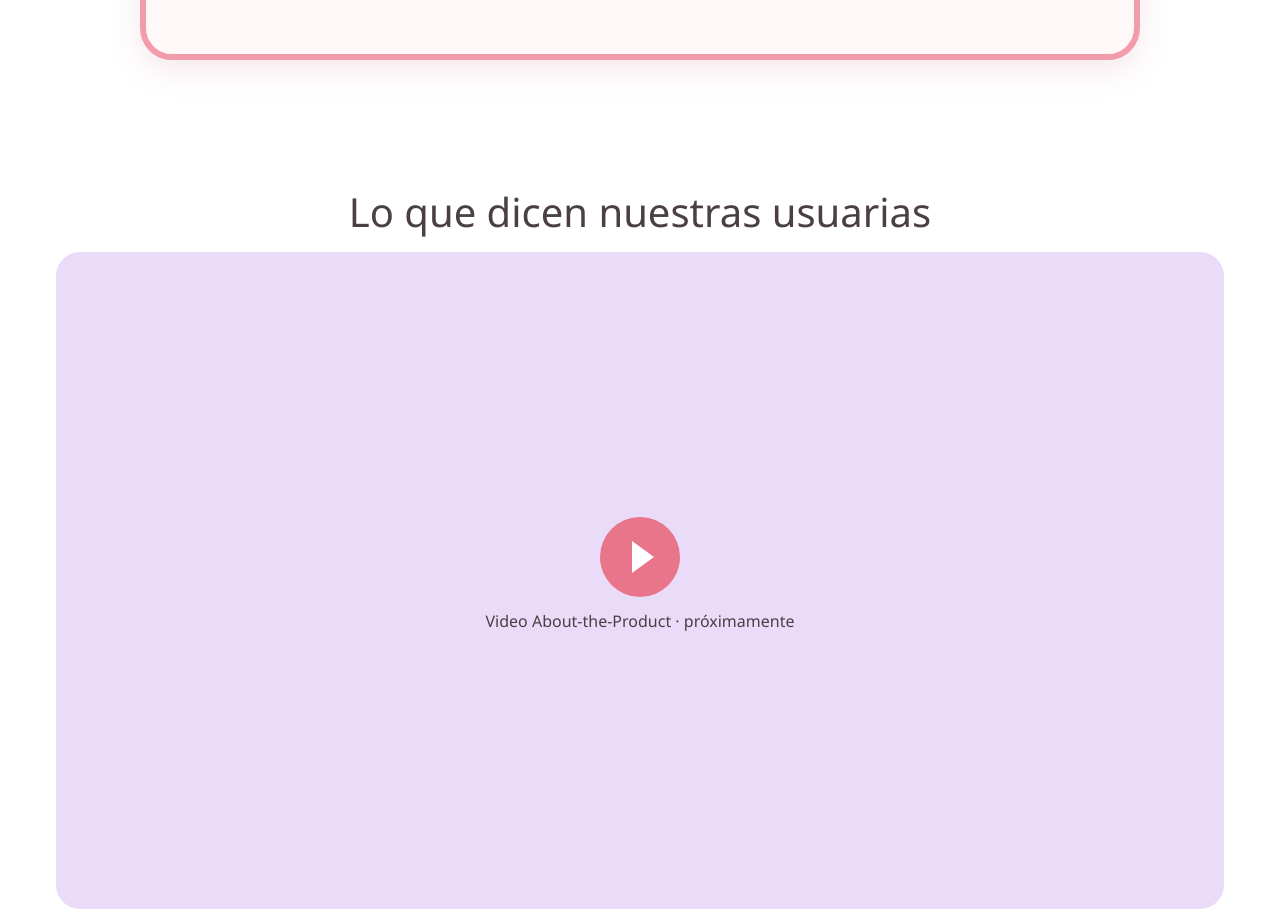
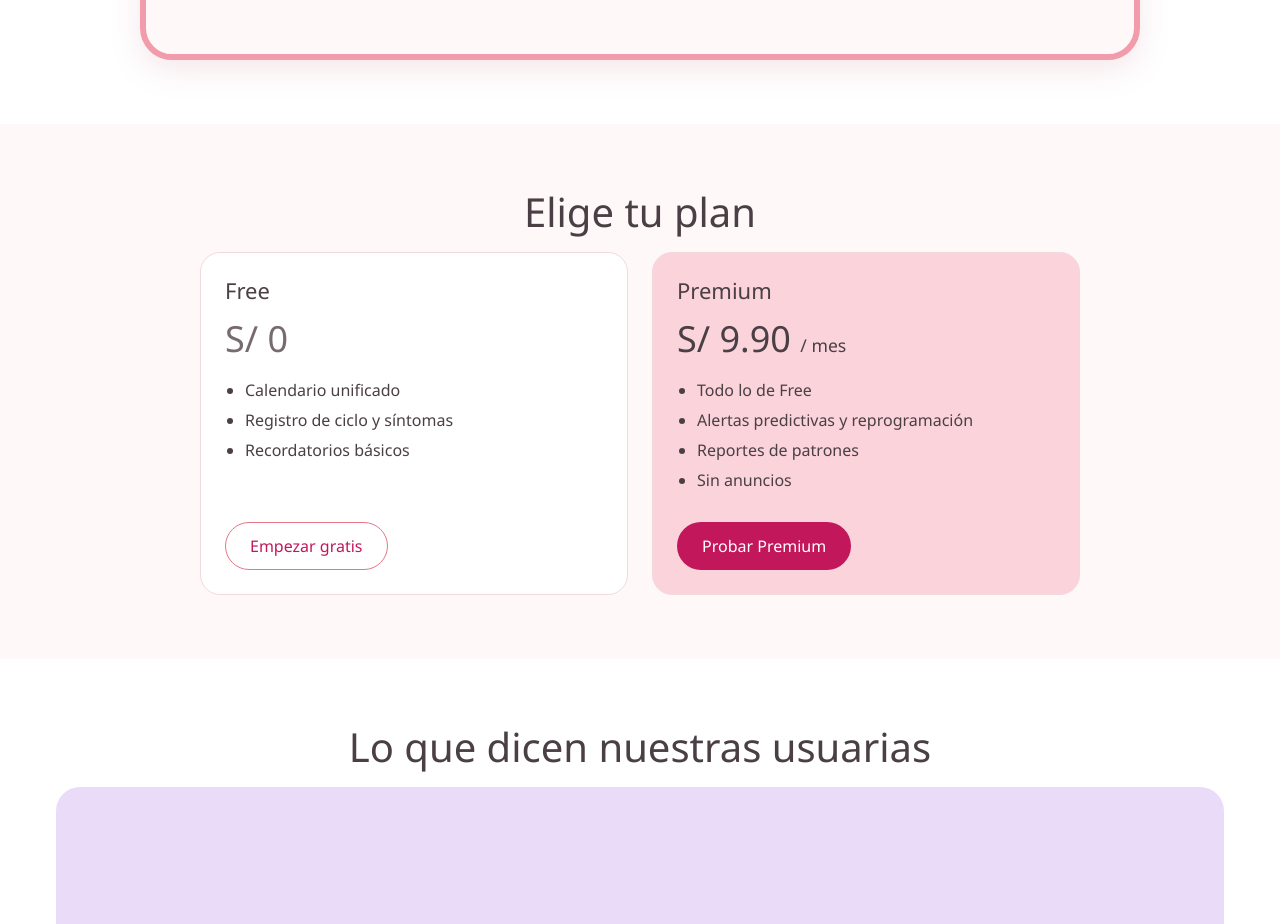
Before and after one commit to LUMI-UPC/Lumi-landing-page, a plain HTML site: page index.html in a window 1280 px wide. Shown: the part 2740-3664 px from the top of the page. Drawn offline with nearby package versions, Linux system fonts and the light colour scheme; a web font is replaced by a local one.

Commit message:
feat(pricing): add free and premium plans section

```diff
--- /dev/null
+++ b/css/sections/pricing.css
@@ -0,0 +1,9 @@
+/* Planes */
+.pricing .grid-2 { max-width: 880px; margin: 0 auto; }
+.plan { display: flex; flex-direction: column; gap: 8px; }
+.plan__name { font-size: 1.5rem; margin: 0; }
+.plan__price { color: var(--color-accent); font-size: 2.25rem; margin: 0; }
+.plan__price span { font-size: 1.1rem; }
+.plan__list { padding-left: 20px; margin: 4px 0 16px; flex-grow: 1; }
+.plan__list li { margin-bottom: 6px; }
+.plan .button { align-self: flex-start; }
--- a/index.html
+++ b/index.html
@@ -23,6 +23,7 @@
   <link rel="stylesheet" href="css/sections/problem.css">
   <link rel="stylesheet" href="css/sections/features.css">
   <link rel="stylesheet" href="css/sections/try-lumi.css">
+  <link rel="stylesheet" href="css/sections/pricing.css">
   <link rel="stylesheet" href="css/sections/testimonials.css">
   <link rel="stylesheet" href="css/sections/about-us.css">
   <link rel="stylesheet" href="css/sections/faq.css">
@@ -270,6 +271,36 @@
     </section>
 
 
+    <!-- Planes -->
+    <section class="section pricing" id="pricing" aria-labelledby="pricing-title">
+      <div class="container">
+        <h2 class="section__title" id="pricing-title">Elige tu plan</h2>
+        <div class="grid-2">
+          <article class="card plan">
+            <h3 class="plan__name">Free</h3>
+            <p class="plan__price">S/ 0</p>
+            <ul class="plan__list">
+              <li>Calendario unificado</li>
+              <li>Registro de ciclo y síntomas</li>
+              <li>Recordatorios básicos</li>
+            </ul>
+            <a class="button button--outline" href="#try-lumi">Empezar gratis</a>
+          </article>
+          <article class="card card--pink plan">
+            <h3 class="plan__name">Premium</h3>
+            <p class="plan__price">S/ 9.90 <span>/ mes</span></p>
+            <ul class="plan__list">
+              <li>Todo lo de Free</li>
+              <li>Alertas predictivas y reprogramación</li>
+              <li>Reportes de patrones</li>
+              <li>Sin anuncios</li>
+            </ul>
+            <a class="button button--primary" href="#try-lumi">Probar Premium</a>
+          </article>
+        </div>
+      </div>
+    </section>
+
     <!-- Testimonios y video About-the-Product -->
     <section class="section section--white testimonials" id="testimonials" aria-labelledby="testimonials-title">
       <div class="container">
```
